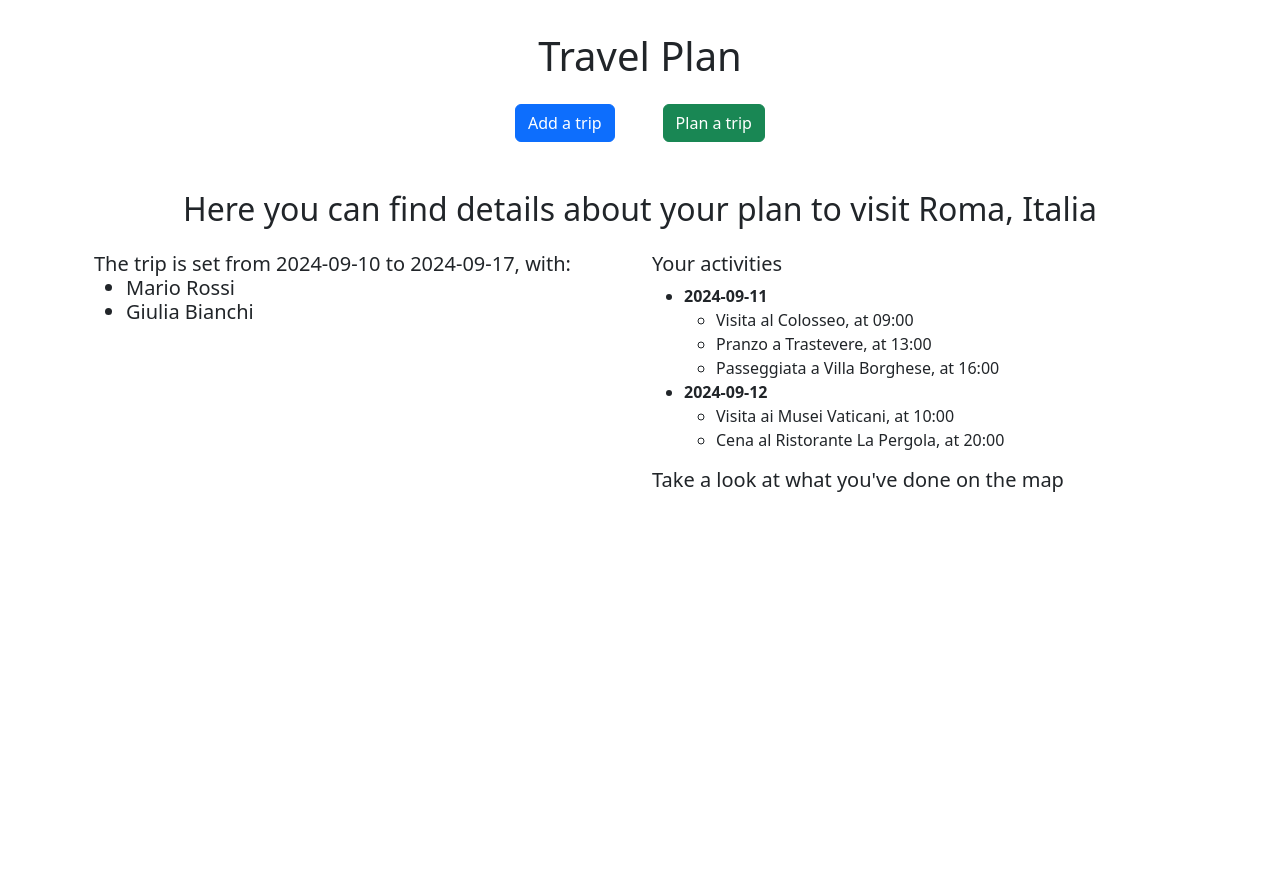
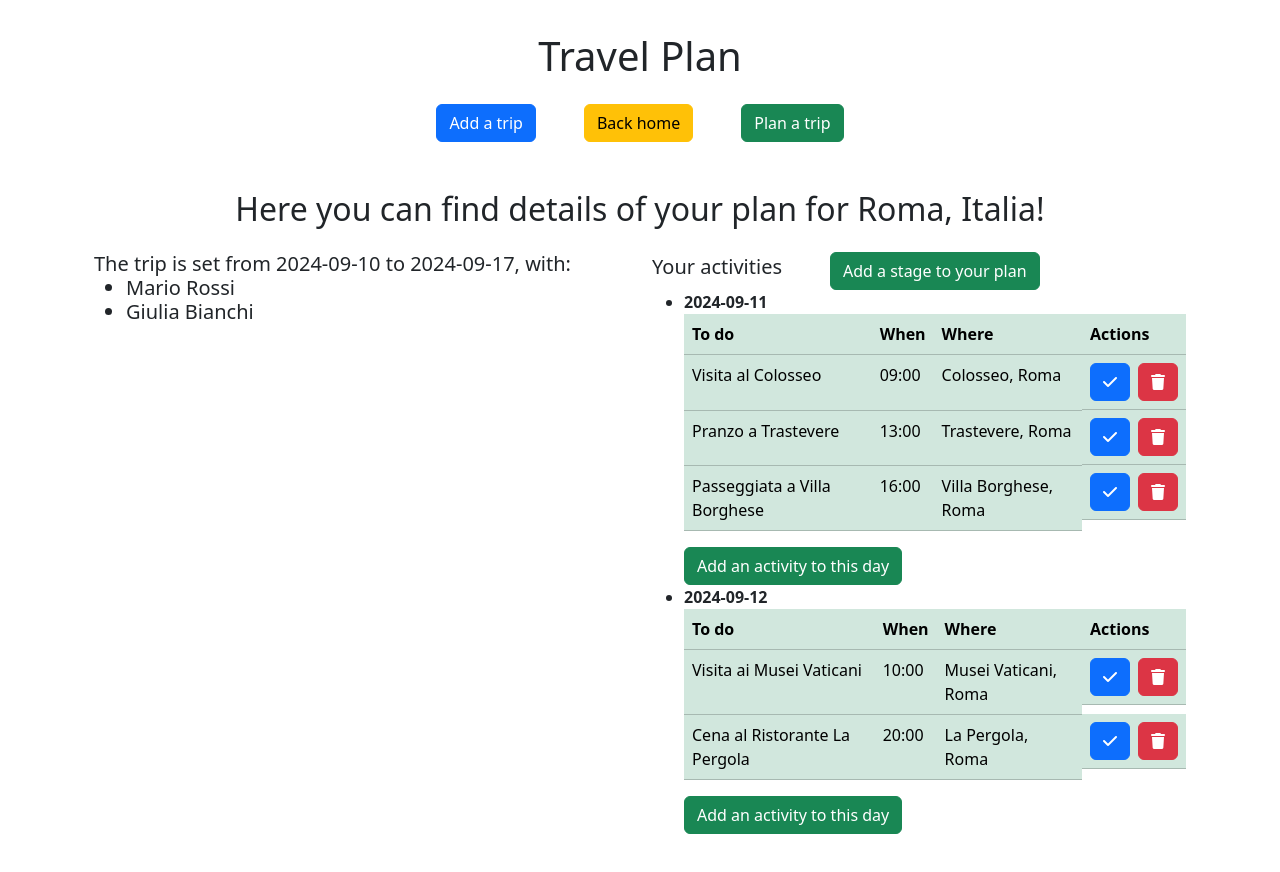
Before and after one commit to simone-nolberto/travel-plan, a Vue app: page /plan_details/1 in a window 1280 px wide. Before the commit the page ends 800 px from the top, so only its background shows below. Built offline with nearby package versions, Linux system fonts and the light colour scheme; data requests are answered from the project's data file.

Commit message:
update for "planning" page

```diff
--- a/src/components/Header.vue
+++ b/src/components/Header.vue
@@ -17,29 +17,21 @@ export default {
   <div class="navbar my-4 gap-3 mx-3 d-flex flex-column">
     <h1>Travel Plan</h1>
 
-    <div v-if="(this.$route.path = '/')">
+    <div>
       <ul class="d-flex gap-5 list-unstyled">
-        <li>
+        <li v-show="this.$route.name != 'add'">
           <router-link :to="{ name: 'add' }" class="btn btn-primary">
             Add a trip
           </router-link>
         </li>
-        <li>
-          <router-link :to="{ name: 'plan' }" class="btn btn-success">
-            Plan a trip
+
+        <li v-if="this.$route.path != '/'">
+          <router-link :to="{ name: 'home' }" class="btn btn-warning">
+            Back home
           </router-link>
         </li>
-      </ul>
-    </div>
 
-    <div v-else-if="(this.$route.name = 'add')">
-      <ul class="d-flex gap-5 list-unstyled">
-        <li>
-          <router-link :to="{ name: 'home' }" class="btn btn-warning">
-            Back Home
-          </router-link>
-        </li>
-        <li>
+        <li v-show="this.$route.name != 'plan'">
           <router-link :to="{ name: 'plan' }" class="btn btn-success">
             Plan a trip
           </router-link>
--- a/src/components/PlanDetails.vue
+++ b/src/components/PlanDetails.vue
@@ -28,7 +28,7 @@ export default {
 <template>
   <main class="container">
     <h2 class="text-center">
-      Here you can find details about your plan to visit {{ plan.destination }}
+      Here you can find details of your plan for {{ plan.destination }}!
     </h2>
 
     <main class="container my-4">
@@ -46,20 +46,46 @@ export default {
         </div>
 
         <div class="col">
-          <h5>Your activities</h5>
+          <div class="block-header d-flex gap-5 align-items-center">
+            <h5>Your activities</h5>
+
+            <button class="btn btn-success">Add a stage to your plan</button>
+          </div>
 
           <ul>
             <li v-for="stage in plan.itinerary">
               <strong>{{ stage.day }}</strong>
-              <ul>
-                <li v-for="activity in stage.activities">
-                  {{ activity.name }}, at {{ activity.time }}
-                </li>
-              </ul>
+              <div class="table-responsive">
+                <table class="table table-success">
+                  <thead>
+                    <tr>
+                      <th scope="col">To do</th>
+                      <th scope="col">When</th>
+                      <th scope="col">Where</th>
+                      <th scope="col">Actions</th>
+                    </tr>
+                  </thead>
+                  <tbody>
+                    <tr v-for="activity in stage.activities" class="">
+                      <td scope="row">{{ activity.name }}</td>
+                      <td>{{ activity.time }}</td>
+                      <td>{{ activity.location }}</td>
+
+                      <td class="d-flex gap-2">
+                        <button class="btn btn-primary">
+                          <i class="fa-solid fa-check"></i>
+                        </button>
+                        <button class="btn btn-danger">
+                          <i class="fa-solid fa-trash"></i>
+                        </button>
+                      </td>
+                    </tr>
+                  </tbody>
+                </table>
+                <button class="btn btn-success">Add an activity to this day</button>
+              </div>
             </li>
           </ul>
-
-          <h5>Take a look at what you've done on the map</h5>
         </div>
       </div>
     </main>
--- a/src/components/TripDetails.vue
+++ b/src/components/TripDetails.vue
@@ -51,15 +51,26 @@ export default {
           <ul>
             <li v-for="stage in trip.itinerary">
               <strong>{{ stage.day }}</strong>
-              <ul>
-                <li v-for="activity in stage.activities">
-                  {{ activity.name }}, at {{ activity.time }}
-                </li>
-              </ul>
+              <div class="table-responsive">
+                <table class="table table-primary">
+                  <thead>
+                    <tr>
+                      <th scope="col">To do</th>
+                      <th scope="col">When</th>
+                      <th scope="col">Where</th>
+                    </tr>
+                  </thead>
+                  <tbody>
+                    <tr v-for="activity in stage.activities" class="">
+                      <td scope="row">{{ activity.name }}</td>
+                      <td>{{ activity.time }}</td>
+                      <td>{{ activity.location }}</td>
+                    </tr>
+                  </tbody>
+                </table>
+              </div>
             </li>
           </ul>
-
-          <h5>Take a look at what you've done on the map</h5>
         </div>
       </div>
     </main>
```
